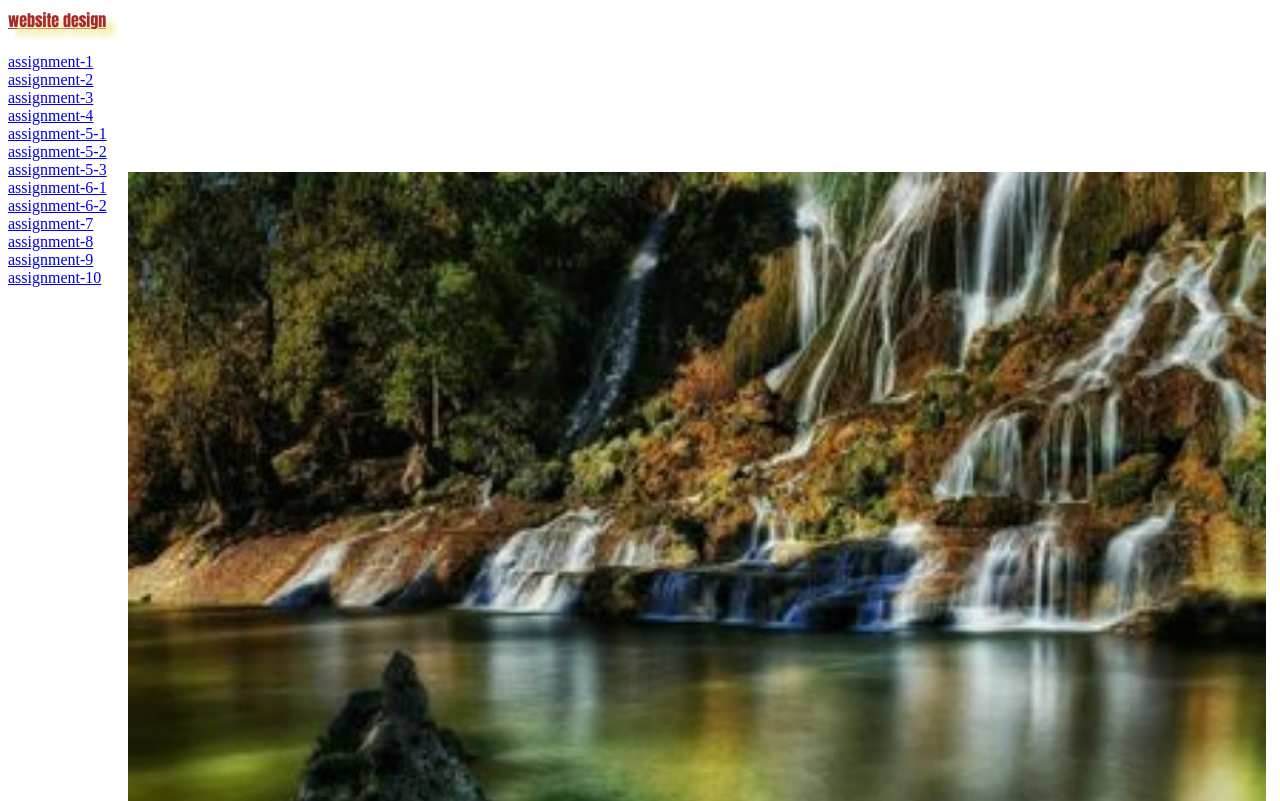
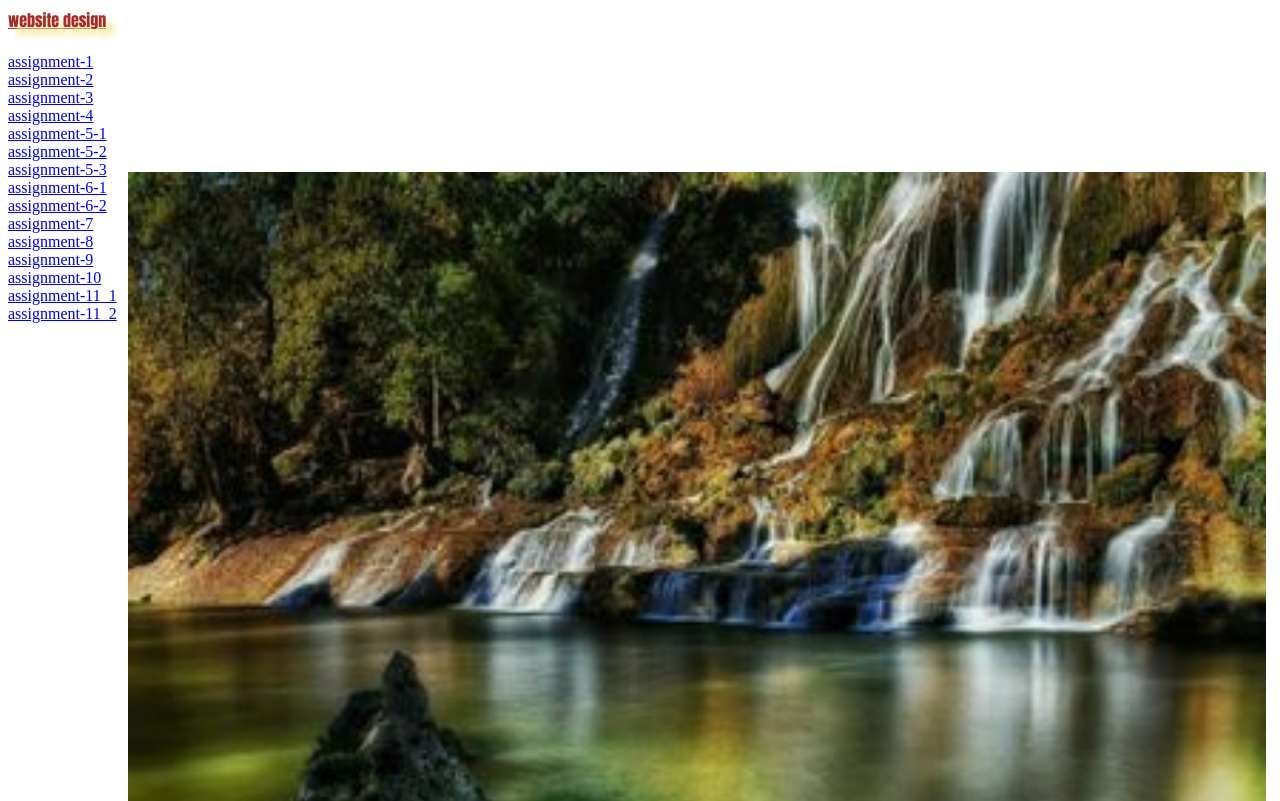
Before and after one commit to mori-cyber/IO.github.io, a plain HTML site: page index.html in a window 1280 px wide. Shown: the top 801 px of the page. Drawn offline with Linux system fonts and the light colour scheme.

Commit message:
Update index.html

```diff
--- a/index.html
+++ b/index.html
@@ -4,13 +4,13 @@
         <link name="text/css" rel="stylesheet" href="index.css">
 
         <meta charset="utf-8">
-        <meta name="description" content="the assignments for the website design course">
+        <meta name="description" content=" the assignments for the website design course">
         <meta name="author" content="morteza-dehghani">
         <meta name="keywords" content="html-css course">
     </head>
     <body>
         <div id="homeworks">
-            <h4 style="font-family:Impact, Haettenschweiler, 'Arial Narrow Bold', sans-serif ; color: brown; text-shadow:8px 7px 6px khaki;"> <u> <b>website design</b> </u></h4>
+            <h4 style="font-family: Impact, Haettenschweiler, 'Arial Narrow Bold', sans-serif; color: brown; text-shadow:8px 7px 6px khaki;"> <u> <b>website design</b> </u></h4>
         <a href="The-first/Assignment1.html">assignment-1</a> <br>
         <a href="The-second/Assignment2.html">assignment-2</a> <br>
         <a href="The-Third/Assignment3.html">assignment-3</a> <br>
@@ -24,6 +24,8 @@
         <a href="The-eighth/eight.html">assignment-8</a> <br>
         <a href="The-Nine/Nine.html">assignment-9</a> <br>
         <a href="The-Tenth/The-Tenth.html">assignment-10</a> <br>
+        <a href="the eleventh/android_logo/main.html">assignment-11_1</a> <br>
+        <a href="the eleventh/snapfood/Nine.html">assignment-11_2</a> <br>
          </div>
 
 
```
